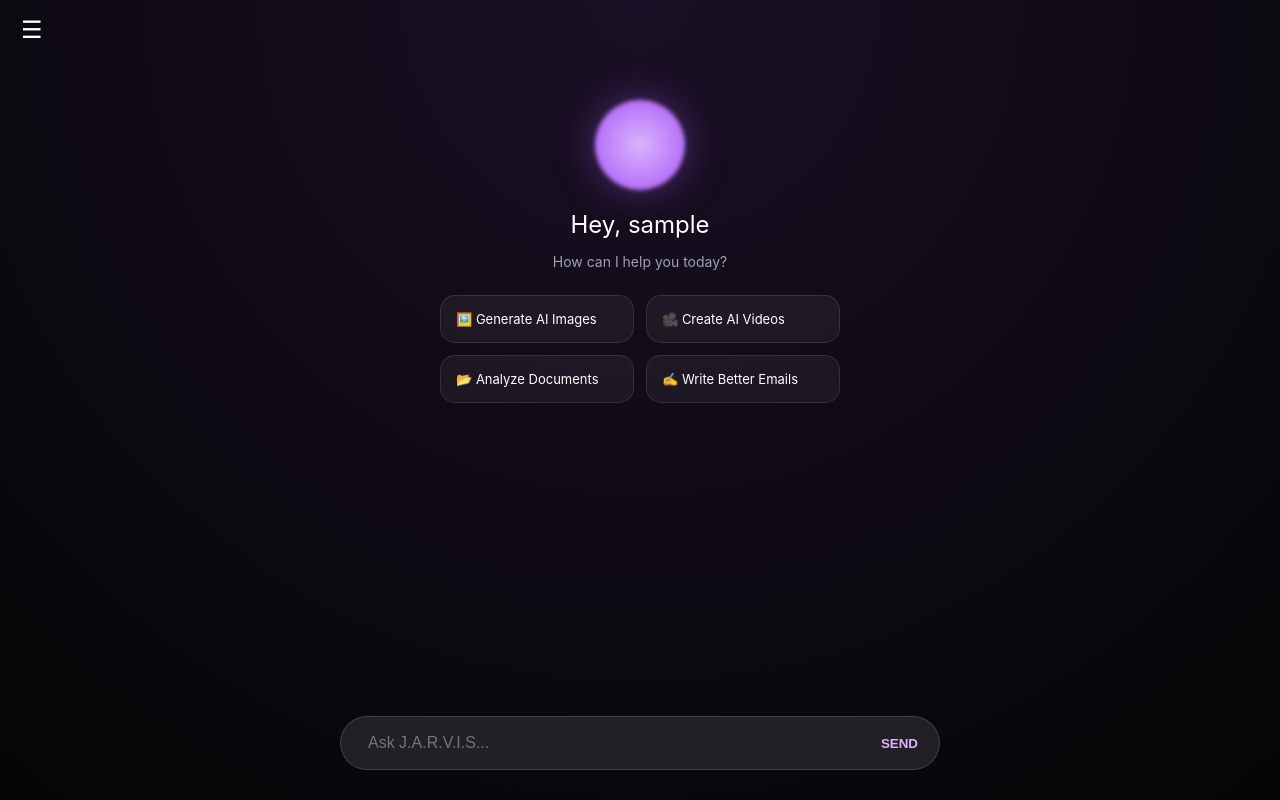
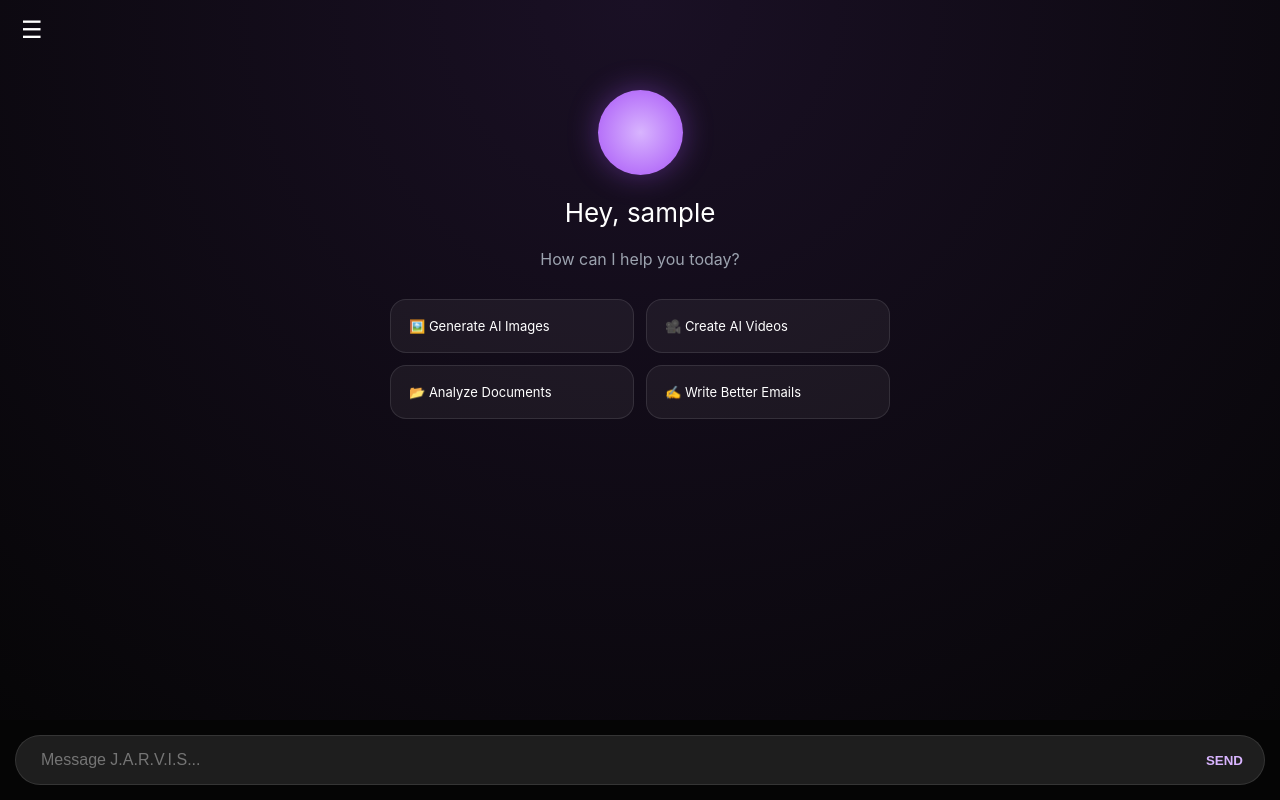
Before and after one commit to raunakkhanagwal9-web/Jarvis_ai, a Flask app: page / in a window 1280 px wide. Run offline with Flask 3, Linux system fonts and the light colour scheme; the visitor is signed in with stand-in values (Sample User, id 1); some libraries are stand-ins or nearby versions; some web fonts are replaced.

Commit message:
Update index.html with UI and style improvements

```diff
--- a/templates/index.html
+++ b/templates/index.html
@@ -3,43 +3,53 @@
 <head>
     <meta charset="UTF-8">
     <meta name="viewport" content="width=device-width, initial-scale=1.0, maximum-scale=1.0, user-scalable=no">
-    <title>J.A.R.V.I.S.</title>
+    <title>J.A.R.V.I.S. | Classic</title>
     <link href="https://fonts.googleapis.com/css2?family=SF+Pro+Display:wght@300;400;600&display=swap" rel="stylesheet">
     <script src="https://cdn.jsdelivr.net/npm/marked/marked.min.js"></script>
+
     <style>
         * { box-sizing: border-box; }
         body {
             margin: 0; padding: 0;
-            height: 100dvh; background: radial-gradient(circle at top, #1a1025 0%, #050505 100%);
-            color: white; font-family: -apple-system, sans-serif; overflow: hidden;
+            height: 100dvh; overflow: hidden;
+            font-family: -apple-system, BlinkMacSystemFont, sans-serif;
+            background: radial-gradient(circle at top, #1a1025 0%, #050505 100%);
+            color: white;
         }
 
         /* --- Sidebar --- */
-        .sidebar { position: fixed; left: -280px; top: 0; width: 280px; height: 100%; background: rgba(10,10,10,0.95); backdrop-filter: blur(20px); z-index: 1000; transition: 0.3s; padding: 20px; display: flex; flex-direction: column; }
+        .sidebar {
+            position: fixed; left: -280px; top: 0; width: 280px; height: 100%;
+            background: rgba(10, 10, 10, 0.95); backdrop-filter: blur(15px);
+            z-index: 1000; transition: 0.3s ease; padding: 20px; display: flex; flex-direction: column;
+        }
         .sidebar.active { left: 0; }
-        .menu-btn { position: absolute; top: 15px; left: 15px; background: none; border: none; color: white; font-size: 24px; cursor: pointer; z-index: 1001; }
+        .menu-btn { position: absolute; top: 15px; left: 15px; z-index: 1001; background: none; border: none; color: white; font-size: 24px; cursor: pointer; }
 
-        /* --- Chat Box --- */
-        .chat-box { height: 100%; overflow-y: auto; padding: 20px; padding-top: 60px; padding-bottom: 100px; display: flex; flex-direction: column; gap: 15px; }
+        .new-chat-btn { background: #7c3aed; color: white; border: none; padding: 12px; border-radius: 12px; font-weight: 600; cursor: pointer; margin-top: 40px; }
+        .history-list { flex: 1; overflow-y: auto; margin-top: 20px; }
+        .history-item { padding: 10px; background: rgba(255,255,255,0.05); border-radius: 8px; margin-bottom: 8px; font-size: 13px; cursor: pointer; }
+        .del-history-btn { background: none; border: 1px solid rgba(255, 77, 77, 0.3); color: #ff4d4d; padding: 10px; border-radius: 10px; cursor: pointer; font-size: 12px; }
 
-        /* --- Original Welcome UI --- */
-        #main-ui { text-align: center; margin-top: 40px; }
-        .orb { width: 90px; height: 90px; background: radial-gradient(circle, #d8b4fe 0%, #a855f7 100%); border-radius: 50%; margin: 0 auto 20px; filter: blur(2px); box-shadow: 0 0 40px rgba(168, 85, 247, 0.4); }
-        .grid-container { display: grid; grid-template-columns: 1fr 1fr; gap: 12px; max-width: 400px; margin: 20px auto; }
-        .card { background: rgba(255,255,255,0.05); border: 1px solid rgba(255,255,255,0.1); border-radius: 15px; padding: 15px; font-size: 13px; text-align: left; }
+        /* --- Main UI --- */
+        .chat-box { height: calc(100% - 80px); overflow-y: auto; padding: 20px; padding-top: 70px; display: flex; flex-direction: column; gap: 15px; }
+
+        #main-ui { text-align: center; margin-top: 20px; }
+        .orb { width: 85px; height: 85px; background: radial-gradient(circle, #d8b4fe 0%, #a855f7 100%); border-radius: 50%; margin: 0 auto 20px; box-shadow: 0 0 30px rgba(168, 85, 247, 0.4); }
+
+        .grid-container { display: grid; grid-template-columns: 1fr 1fr; gap: 12px; max-width: 500px; margin: 20px auto; }
+        .card { background: rgba(255,255,255,0.05); border: 1px solid rgba(255,255,255,0.1); border-radius: 16px; padding: 18px; font-size: 13px; text-align: left; transition: 0.2s; }
 
         /* --- Messages --- */
-        .message { max-width: 85%; padding: 12px 16px; border-radius: 18px; line-height: 1.6; font-size: 15.5px; animation: fadeIn 0.2s ease; }
-        .user { align-self: flex-end; background: #7c3aed; border-bottom-right-radius: 4px; }
-        .bot { align-self: flex-start; background: rgba(255,255,255,0.08); border-bottom-left-radius: 4px; }
+        .message { max-width: 85%; padding: 12px 16px; border-radius: 18px; font-size: 15px; line-height: 1.6; word-wrap: break-word; }
+        .bot { background: rgba(255, 255, 255, 0.08); align-self: flex-start; border-bottom-left-radius: 4px; }
+        .user { background: #7c3aed; align-self: flex-end; border-bottom-right-radius: 4px; }
 
-        /* --- Original Floating Search Bar --- */
-        .input-area { position: fixed; bottom: 30px; width: 100%; padding: 0 20px; z-index: 10; }
-        .input-wrapper { background: rgba(255,255,255,0.1); backdrop-filter: blur(15px); border-radius: 30px; display: flex; padding: 5px 15px; border: 1px solid rgba(255,255,255,0.15); max-width: 600px; margin: 0 auto; }
-        input { flex: 1; background: none; border: none; color: white; padding: 12px; outline: none; font-size: 16px; }
-        .send-btn { background: none; border: none; color: #d8b4fe; font-weight: 600; cursor: pointer; padding-left: 10px; }
-
-        @keyframes fadeIn { from { opacity: 0; } to { opacity: 1; } }
+        /* --- Input --- */
+        .input-area { position: fixed; bottom: 0; width: 100%; padding: 15px; background: #050505; }
+        .input-wrapper { background: rgba(255,255,255,0.1); border-radius: 25px; display: flex; padding: 5px 15px; border: 1px solid rgba(255,255,255,0.1); }
+        input { flex: 1; background: none; border: none; color: white; padding: 10px; outline: none; font-size: 16px; }
+        .send-btn { background: none; border: none; color: #d8b4fe; font-weight: 600; cursor: pointer; }
     </style>
 </head>
 <body>
@@ -47,18 +57,16 @@
     <button class="menu-btn" onclick="toggleSidebar()">☰</button>
 
     <div class="sidebar" id="sidebar">
-        <button style="background:#7c3aed; border:none; color:white; padding:12px; border-radius:10px; margin-top:40px; cursor:pointer;" onclick="location.reload()">+ New Chat</button>
-        <div id="historyList" style="margin-top:20px; flex:1; overflow-y:auto;">
-            <h4 style="color: #6b7280; font-size: 11px; text-transform: uppercase;">Recent</h4>
-        </div>
-        <button style="background:none; border:1px solid rgba(255,0,0,0.3); color:#ff4d4d; padding:10px; border-radius:10px; cursor:pointer; font-size:12px;" onclick="clearHistory()">🗑️ Clear History</button>
+        <button class="new-chat-btn" onclick="location.reload()">+ New Chat</button>
+        <div class="history-list" id="historyList"></div>
+        <button class="del-history-btn" onclick="clearHistory()">🗑️ Clear History</button>
     </div>
 
     <div class="chat-box" id="chatBox">
         <div id="main-ui">
             <div class="orb"></div>
-            <h2 style="font-weight: 400; margin-bottom: 5px;">Hey, {{ name }}</h2>
-            <p style="color: #9ca3af; font-size: 14px; margin-bottom: 25px;">How can I help you today?</p>
+            <h2 style="font-weight: 400; font-size: 26px;">Hey, {{ name }}</h2>
+            <p style="color: #9ca3af; margin-bottom: 30px;">How can I help you today?</p>
             <div class="grid-container">
                 <div class="card">🖼️ Generate AI Images</div>
                 <div class="card">🎥 Create AI Videos</div>
@@ -70,7 +78,7 @@
 
     <div class="input-area">
         <div class="input-wrapper">
-            <input type="text" id="userInput" placeholder="Ask J.A.R.V.I.S..." autocomplete="off">
+            <input type="text" id="userInput" placeholder="Message J.A.R.V.I.S...">
             <button class="send-btn" onclick="sendMessage()">SEND</button>
         </div>
     </div>
@@ -79,19 +87,16 @@
         const input = document.getElementById('userInput');
         const chatBox = document.getElementById('chatBox');
 
-        function toggleSidebar() {
-            document.getElementById('sidebar').classList.toggle('active');
-            loadHistory();
-        }
+        function toggleSidebar() { document.getElementById('sidebar').classList.toggle('active'); loadHistory(); }
 
         async function loadHistory() {
             const res = await fetch('/get_history');
             const data = await res.json();
             const list = document.getElementById('historyList');
-            list.innerHTML = `<h4 style="color: #6b7280; font-size: 11px; text-transform: uppercase;">Recent</h4>`;
+            list.innerHTML = `<h4 style="color:#6b7280; font-size:11px; margin-bottom:10px;">RECENT</h4>`;
             data.history.forEach(item => {
                 const div = document.createElement('div');
-                div.style = "padding:10px; background:rgba(255,255,255,0.05); border-radius:8px; margin-bottom:8px; font-size:13px; cursor:pointer;";
+                div.className = 'history-item';
                 div.innerText = item.query;
                 div.onclick = () => { input.value = item.query; toggleSidebar(); };
                 list.appendChild(div);
@@ -99,7 +104,7 @@
         }
 
         async function clearHistory() {
-            if(confirm("Sir, delete all history?")) {
+            if(confirm("Delete all chats?")) {
                 await fetch('/delete_history', { method: 'POST' });
                 location.reload();
             }
@@ -115,12 +120,12 @@
             uDiv.innerText = query;
             chatBox.appendChild(uDiv);
             input.value = '';
-            chatBox.scrollTop = chatBox.scrollHeight;
 
             const jDiv = document.createElement('div');
             jDiv.className = 'message bot';
             jDiv.innerText = "...";
             chatBox.appendChild(jDiv);
+            chatBox.scrollTop = chatBox.scrollHeight;
 
             const res = await fetch('/ask', {
                 method: 'POST',
@@ -129,7 +134,6 @@
             });
             const data = await res.json();
 
-            // FAST REPLY
             jDiv.innerHTML = marked.parse(data.reply);
             chatBox.scrollTop = chatBox.scrollHeight;
         }
```
